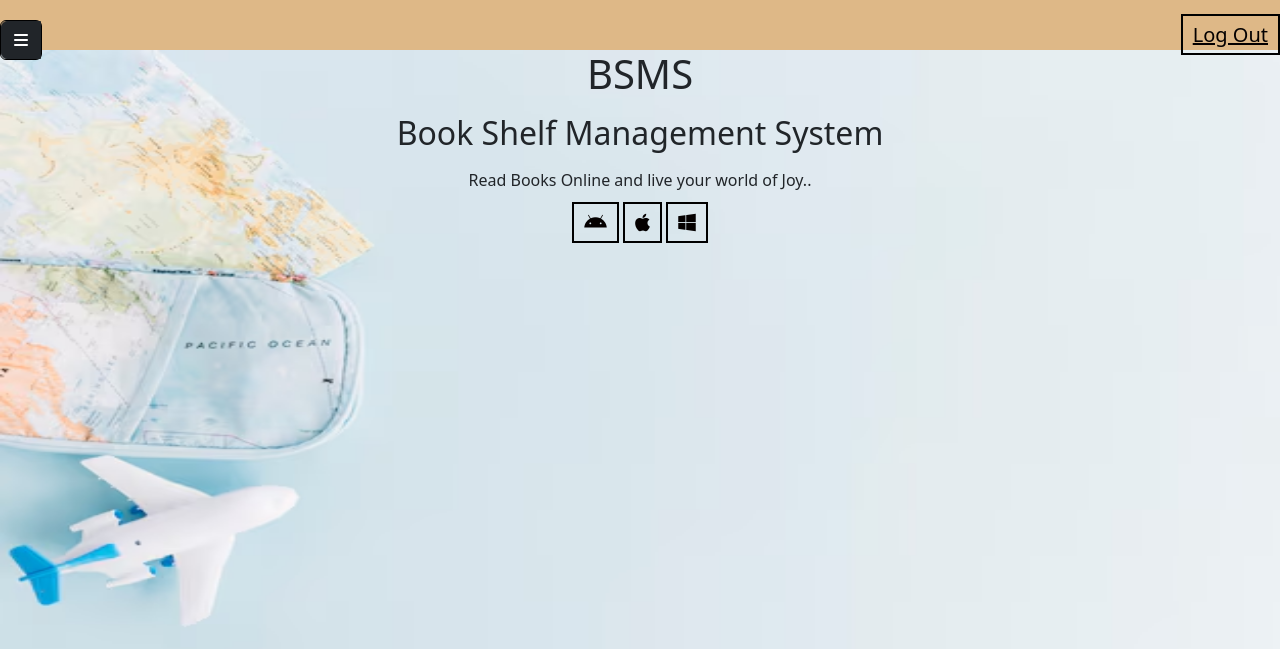
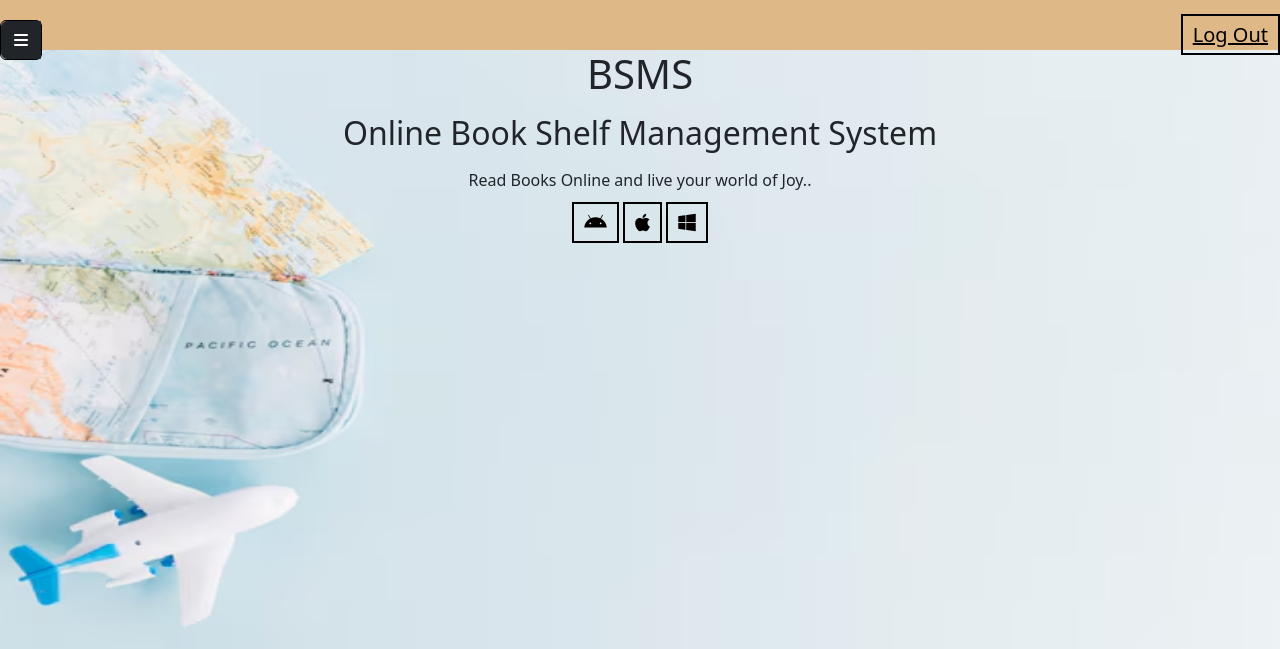
Before and after one commit to LetsCodeDevi/Online-Book-Shelf-System, a PHP site: page /homepage.php in a window 1280 px wide. Shown: the top 649 px of the page. Run offline with PHP 8.4, Linux system fonts and the light colour scheme; the visitor is signed in with stand-in values (Sample User, id 1); some libraries are stand-ins or nearby versions.

Commit message:
changed h2 tag in homepage

```diff
--- a/homepage.php
+++ b/homepage.php
@@ -256,7 +256,7 @@ div.homepagenotified{
             <div class="homepagecontainer">
                 <div class="bannerheader">
                     <h1>BSMS</h1>
-                    <p><h2>Book Shelf Management System</h2></p>
+                    <p><h2>Online Book Shelf Management System</h2></p>
                 </div>
                 <p class="bannertagline">
                     Read Books Online and live your world of Joy..
```
